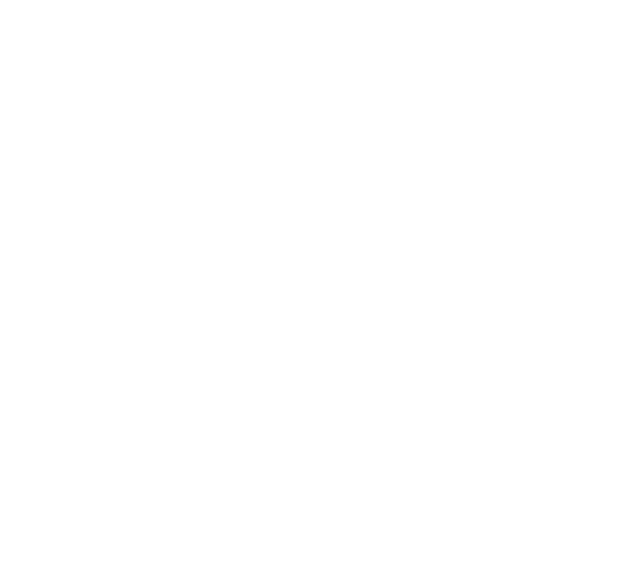
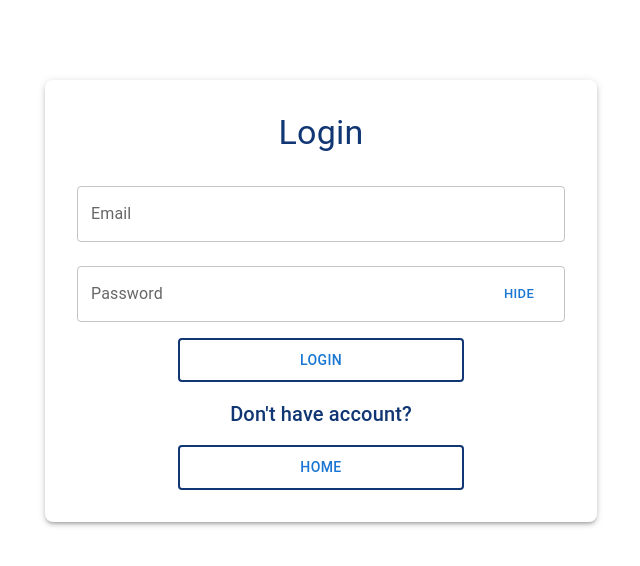
Before and after one commit to tiwarivarun28/medi-ai-frontend, a React (Create React App) app: page /login in a window 1280 px wide. Before the commit this address had no page. Shown: the top 566 px of the page, without its empty margins (319-959 px from the left). Built offline with nearby package versions, Linux system fonts and the light colour scheme.

Commit message:
Login page created

```diff
--- a/src/assets/constants/localization.js
+++ b/src/assets/constants/localization.js
@@ -5,6 +5,7 @@
     ["UPLOAD", "/upload"],
     ["ABOUT", "/about"],
     ["CHAT-BOT", "/chatbot"],
+    ["LOGIN / SIGNUP", "/login"],
   ],
   homeBanner: {
     header: "MEDI AI — Your secure health vault and personal AI doctor.",
--- /dev/null
+++ b/src/pages/Login.jsx
@@ -0,0 +1,151 @@
+import React, { useState } from "react";
+import {
+  Container,
+  Box,
+  Typography,
+  TextField,
+  Button,
+  Alert,
+  InputAdornment,
+} from "@mui/material";
+import { useNavigate } from "react-router-dom";
+
+function Login() {
+  const [email, setEmail] = useState("");
+  const [password, setPassword] = useState("");
+  const [error, setError] = useState("");
+  //   const [loading, setLoading] = useState(false);
+  const [show, setShow] = useState(true);
+
+  const handleClick = () => setShow(!show);
+
+  const navigate = useNavigate();
+
+  const handleLogin = async (e) => {
+    e.preventDefault();
+    //     setError("");
+
+    if (!email || !password) {
+      setError("Please enter both email and password.");
+      return;
+    }
+
+    // setLoading(true);
+
+    //     // try {
+    //     //   const response = await fetch("http://localhost:5000/api/login", {
+    //     //     method: "POST",
+    //     //     headers: { "Content-Type": "application/json" },
+    //     //     body: JSON.stringify({ email, password }),
+    //     //   });
+
+    //     //   const data = await response.json();
+
+    //     //   if (!response.ok) {
+    //     //     setError(data.message || "Login failed.");
+    //     //   } else {
+    //     //     alert("Login successful!");
+    //     //     // You can store token or navigate here
+    //     //   }
+    //     // } catch (err) {
+    //     //   setError("Something went wrong.");
+    //     // } finally {
+    //     //   setLoading(false);
+    //     // }
+  };
+
+  return (
+    <Container maxWidth="sm">
+      <Box
+        sx={{
+          mt: 10,
+          p: 4,
+          boxShadow: 3,
+          borderRadius: 2,
+          textAlign: "center",
+          bgcolor: "background.paper",
+        }}
+      >
+        <Typography variant="h4" sx={{ color: "#103674" }} gutterBottom>
+          Login
+        </Typography>
+
+        <Box component="form" onSubmit={handleLogin} noValidate sx={{ mt: 2 }}>
+          <TextField
+            fullWidth
+            label="Email"
+            type="email"
+            variant="outlined"
+            margin="normal"
+            value={email}
+            onChange={(e) => setEmail(e.target.value)}
+          />
+
+          <TextField
+            fullWidth
+            label="Password"
+            type={show ? "text" : "password"}
+            variant="outlined"
+            margin="normal"
+            value={password}
+            onChange={(e) => setPassword(e.target.value)}
+            InputProps={{
+              endAdornment: (
+                <InputAdornment position="end">
+                  <Button
+                    // variant="contained"
+                    size="small"
+                    onClick={handleClick}
+                  >
+                    {show ? "Hide" : "Show"}
+                  </Button>
+                </InputAdornment>
+              ),
+            }}
+          />
+
+          {error && (
+            <Alert severity="error" sx={{ mt: 2 }}>
+              {error}
+            </Alert>
+          )}
+
+          <Button
+            variant="outlined"
+            sx={{
+              mt: 1,
+              px: 15,
+              py: 1,
+              border: "2px solid #103674",
+            }}
+          >
+            Login
+          </Button>
+
+          <Typography
+            variant="h6"
+            sx={{ color: "#103674", marginTop: "1rem" }}
+            gutterBottom
+          >
+            Don't have account?
+          </Typography>
+
+          <Button
+            variant="outlined"
+            sx={{
+              mt: 1,
+              px: 15,
+              py: 1,
+              border: "2px solid #103674",
+            }}
+            onClick={() => navigate("/")}
+          >
+            Home
+          </Button>
+        </Box>
+      </Box>
+    </Container>
+  );
+}
+
+export { Login };
--- a/src/routes/AppRoutes.jsx
+++ b/src/routes/AppRoutes.jsx
@@ -3,6 +3,7 @@
 import Upload from "../pages/Upload";
 import About from "../pages/About";
 import Chatbot from "../pages/ChatBot";
+import { Login } from "../pages/Login";
 
 export default function AppRoutes() {
   return (
@@ -11,6 +12,7 @@
       <Route path="/upload" element={<Upload />} />
       <Route path="/about" element={<About />} />
       <Route path="/chatbot" element={<Chatbot />} />
+      <Route path="/login" element={<Login />} />
     </Routes>
   );
 }
--- /dev/null
+++ b/src/styles/Login.css
@@ -0,0 +1,32 @@
+/* const styles = {
+  container: {
+    maxWidth: "400px",
+    margin: "100px auto",
+    padding: "20px",
+    border: "1px solid #ccc",
+    borderRadius: "10px",
+    boxShadow: "0 2px 10px rgba(0,0,0,0.1)"
+  },
+  form: {
+    display: "flex",
+    flexDirection: "column"
+  },
+  input: {
+    marginBottom: "15px",
+    padding: "10px",
+    fontSize: "16px"
+  },
+  button: {
+    padding: "10px",
+    fontSize: "16px",
+    backgroundColor: "#007bff",
+    color: "white",
+    border: "none",
+    borderRadius: "5px",
+    cursor: "pointer"
+  },
+  error: {
+    color: "red",
+    marginBottom: "10px"
+  }
+}; */
```
